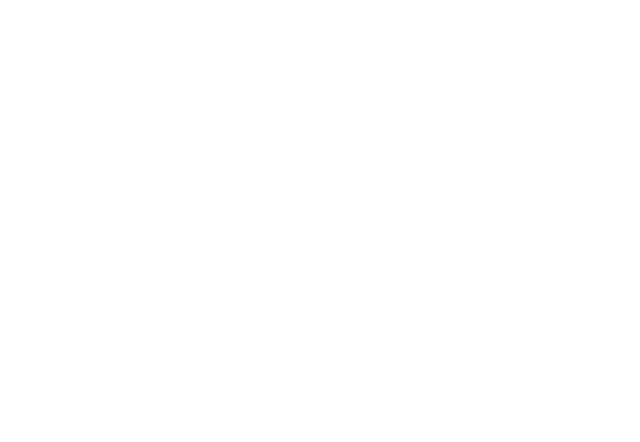
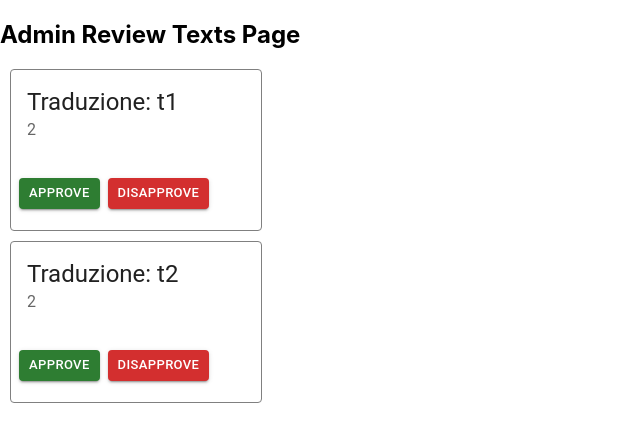
Before and after one commit to SWEG-Software-Engineering-Group/Translatify, a React (Create React App) app: page /reviewTexts in a window 1280 px wide. Before the commit this address had no page. Shown: the top 442 px of the page, without its empty margins (0-640 px from the left). Built offline with nearby package versions, Linux system fonts and the light colour scheme.

Commit message:
Start making AdminReviewTextsView

```diff
--- a/src/App/Router.tsx
+++ b/src/App/Router.tsx
@@ -1,4 +1,5 @@
 import {BrowserRouter, Route, Routes} from 'react-router-dom';
+import AdminReviewTextsView from '../views/AdminReviewTextsView/AdminReviewTextsView';
 import CreateEditTextView from '../views/CreateEditTextView/CreateEditTextView';
 import CreateTenantView from '../views/CreateTenantView/CreateTenantView';
 import LoginView from '../views/LoginView/LoginView';
@@ -13,6 +14,7 @@
                 <Route path="/SuperAdmin" element={<SuperAdminView />}/>;
                 <Route path="/write" element={<CreateEditTextView />}/>;
                 <Route path="/edit/:textId" element={<CreateEditTextView />}/>;
+                <Route path="/reviewTexts" element={<AdminReviewTextsView />}/>;
                 {/* <Route path="/login" element={<LoginView />}/>;
                 <Route path="/todo/:parametro" element={<PaginaContenutaNellaCartellaViews/>}/>; */}
 
--- /dev/null
+++ b/src/components/TranslationList/TranslationList.tsx
@@ -0,0 +1,52 @@
+import {useState, useEffect} from "react";
+import Text from "../../types/Text";
+import { TextState } from "../../types/TextState";
+import TranslationListItem from "./TranslationListItem/TranslationListItem";
+
+export default function TraslationList() {
+
+    //HOOKS
+    const [translations, setTranslations] = useState<Text[]>([]);
+    const [translationsListItems, setTranslationsListItems] = useState<any[]>([]);
+
+    useEffect(() => {
+        //chiamata api per avere l'elenco di tenant dal DB
+        setTranslations(translationsArrayForTesting);
+    },[]);
+
+    useEffect(()=>{
+        if (translations) {
+            const newTranslationsListItem = translations.map((translations : Text) => (
+                <TranslationListItem {...translations} />
+            ));
+            setTranslationsListItems(() => newTranslationsListItem);
+        }
+    }, [translations]);
+
+    //LOGIC
+
+    let translationsArrayForTesting : Text[] = [{
+       id: 't1',
+       text: 'ciao',
+       state: TextState.toBeVerified,
+       feedback: 'ciao',
+       comment: 'ciao',
+       link: 'ciao',
+    },
+    {
+       id: 't2',
+       text: 'ciao2',
+       state: TextState.toBeVerified,
+       feedback: 'ciao2',
+       comment: 'ciao2',
+       link: 'ciao2',
+
+    }];
+
+    //UI
+    return(
+        <div>
+            {translations && translationsListItems}
+        </div>
+    )
+}
--- /dev/null
+++ b/src/components/TranslationList/TranslationListItem/TranslationListItem.tsx
@@ -0,0 +1,40 @@
+import {useState, useEffect} from "react";
+import Text from "../../../types/Text";
+import Card from '@mui/material/Card';
+import CardActions from '@mui/material/CardActions';
+import CardContent from '@mui/material/CardContent';
+import Button from '@mui/material/Button';
+import Typography from '@mui/material/Typography';
+
+export default function TranslationListItem(props: Text) {
+    //HOOKS
+
+    //LOGIC
+    const handleConfirm = () => {
+
+    }
+
+    //UI
+
+
+    return(
+        <Card variant="outlined" sx={{ width: 250, height: 160, border: '1px solid grey'}} style={{margin: '10px'}}>
+        <CardContent>
+            <Typography variant="h5" component="div">
+                <span>Traduzione: {props.id}</span>
+            </Typography>
+            <Typography sx={{ mb: 1.5 }} color="text.secondary">
+            {props.state}
+            </Typography>
+        </CardContent>
+        <CardActions>
+            <Button size="small" variant="contained" color="success" onClick={handleConfirm}>
+            Approve
+            </Button>
+            <Button size="small" variant="contained" color="error">
+            Disapprove
+            </Button>
+        </CardActions>
+        </Card>
+    )
+};
--- /dev/null
+++ b/src/views/AdminReviewTextsView/AdminReviewTextsView.tsx
@@ -0,0 +1,33 @@
+import {useState, useEffect} from "react";
+import CategoryInput from "../../components/CategoryInput/CategoryInput";
+import MultipleLanguagesPicker from "../../components/MultipleLanguagesPicker/MultipleLanguagesPicker";
+import { getData } from "../../services/axios/axiosFunctions";
+import TranslationList from "../../components/TranslationList/TranslationList";
+import { Button } from "@mui/material";
+//import { Form, useParams } from "react-router-dom";
+
+
+
+export default function AdminReviewTextsView() {
+    //HOOKS
+    const [selectedLanguage, setSelectedLanguage] = useState('');
+
+
+
+    //LOGIC
+    //functions
+    const handleApprove = () => {
+
+    }
+
+
+    //UI
+    return(
+        <div>
+            <h2>Admin Review Texts Page</h2>
+            <TranslationList />
+        </div>
+
+    )
+
+}
```
